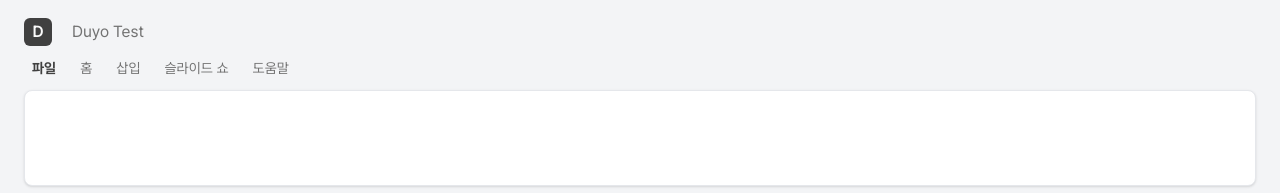
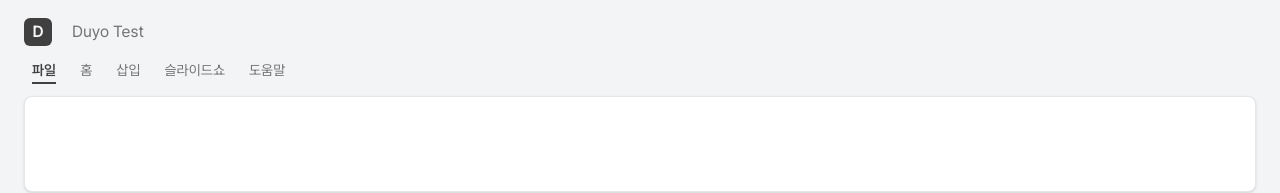
Before and after one commit to Ryuider-JS/duyo, a React (Vite) app: page / in a window 1280 px wide. Shown: the top 193 px of the page. Built offline with nearby package versions, Linux system fonts and the light colour scheme.

Commit message:
implement navbar before transition

```diff
--- a/src/App.tsx
+++ b/src/App.tsx
@@ -11,7 +11,10 @@ function App() {
 		}
 	};
 	return (
-		<div className="flex flex-col w-screen h-screen bg-gray-100" onWheel={onWheelSize}>
+		<div
+			className="flex flex-col w-screen h-screen bg-gray-100 select-none"
+			onWheel={onWheelSize}
+		>
 			<Header />
 			<Main />
 			<Footer />
--- a/src/components/main/MainNavButton.tsx
+++ b/src/components/main/MainNavButton.tsx
@@ -1,16 +1,29 @@
 import { IMainNavButton } from '@/types/nav.interface';
 import { useFocusStore } from '@/stores/useFocusStore';
+import { useState } from 'react';
 
 // 이벤트 3개
 // onMouseDown / onMouseUp / ondblclick
 export default function MainNavButton({ value, idx }: IMainNavButton) {
-	const { focus, setFocus } = useFocusStore();
+	const { focus, setFocus, setDouble } = useFocusStore();
+	const [isMouseDown, setIsMouseDown] = useState<boolean>(false);
+
 	return (
 		<div
-			className="flex flex-col px-2 py-1 text-sm rounded outline-none cursor-pointer hover:bg-gray-200 text-neutral-500"
-			onMouseUp={() => setFocus(idx)}
+			className="relative flex flex-col items-center gap-y-0.5 px-2 pt-[6px] pb-1 text-sm rounded outline-none cursor-pointer hover:bg-gray-200 text-neutral-500"
+			onClick={() => setFocus(idx)}
+			onMouseDown={() => setIsMouseDown(true)}
+			onMouseLeave={() => setIsMouseDown(false)}
+			onDoubleClick={setDouble}
 		>
-			<p className={`${idx === focus && 'font-bold text-neutral-700'}`}>{value}</p>
+			<p className={`${idx === focus && 'font-semibold text-neutral-700'}`}>{value}</p>
+			<div
+				className={`w-full h-[2px] opacity-0 ${isMouseDown && 'bg-neutral-300 opacity-100'} ${idx === focus && 'opacity-100 bg-neutral-700'}`}
+			></div>
+			{/* {isMouseDown && <div className="w-full h-[1px] border-b-2 border-black"></div>} */}
+			{/* {idx === focus && (
+
+			)} */}
 		</div>
 	);
 }
--- a/src/constants/nav.const.ts
+++ b/src/constants/nav.const.ts
@@ -1 +1 @@
-export const NAV_LIST: string[] = ['파일', '홈', '삽입', '슬라이드 쇼', '도움말'];
+export const NAV_LIST: string[] = ['파일', '홈', '삽입', '슬라이드쇼', '도움말'];
--- a/src/stores/useFocusStore.tsx
+++ b/src/stores/useFocusStore.tsx
@@ -3,5 +3,7 @@ import { create } from 'zustand';
 
 export const useFocusStore = create<INavState>((set) => ({
 	focus: 0,
+	double: false,
 	setFocus: (focus) => set({ focus }),
+	setDouble: () => set((state) => ({ double: !state.double })),
 }));
--- a/src/types/nav.interface.ts
+++ b/src/types/nav.interface.ts
@@ -5,5 +5,7 @@ export interface IMainNavButton {
 
 export interface INavState {
 	focus: number;
+	double: boolean;
 	setFocus: (focus: number) => void;
+	setDouble: () => void;
 }
```
